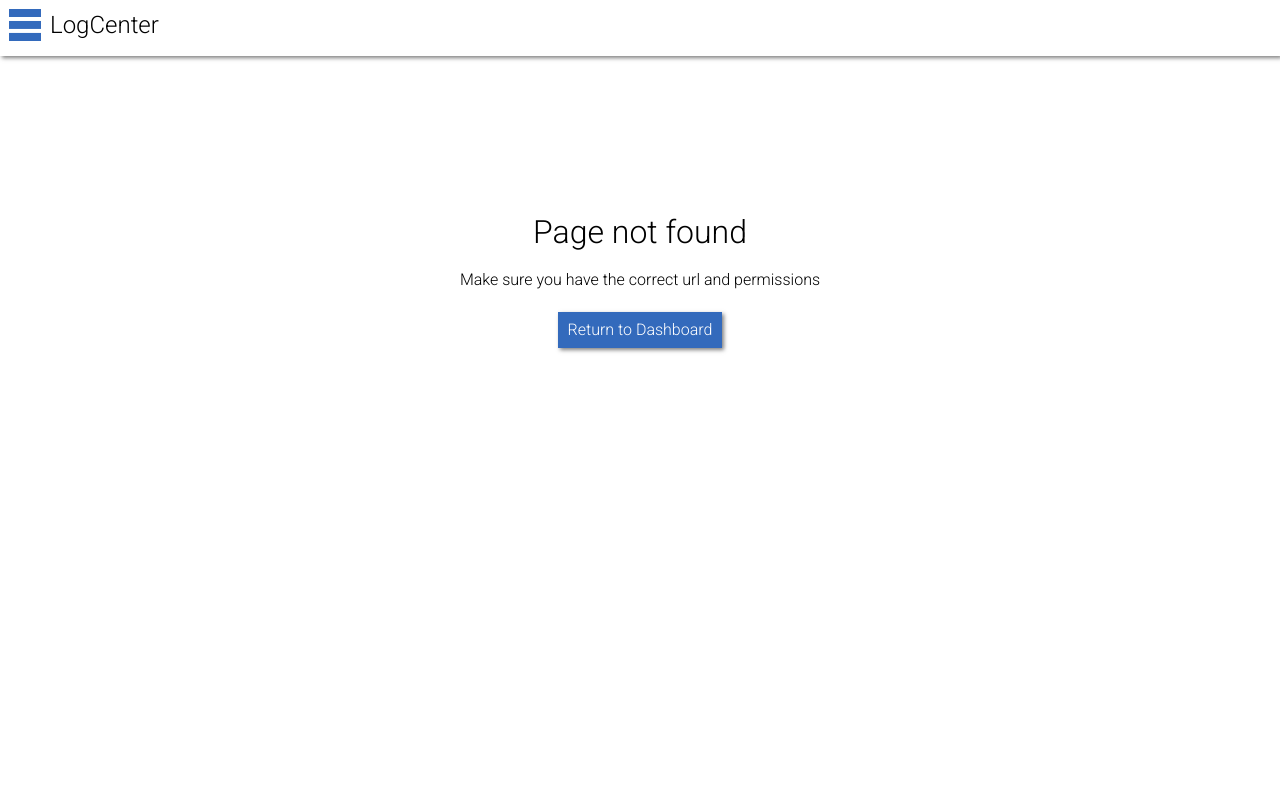
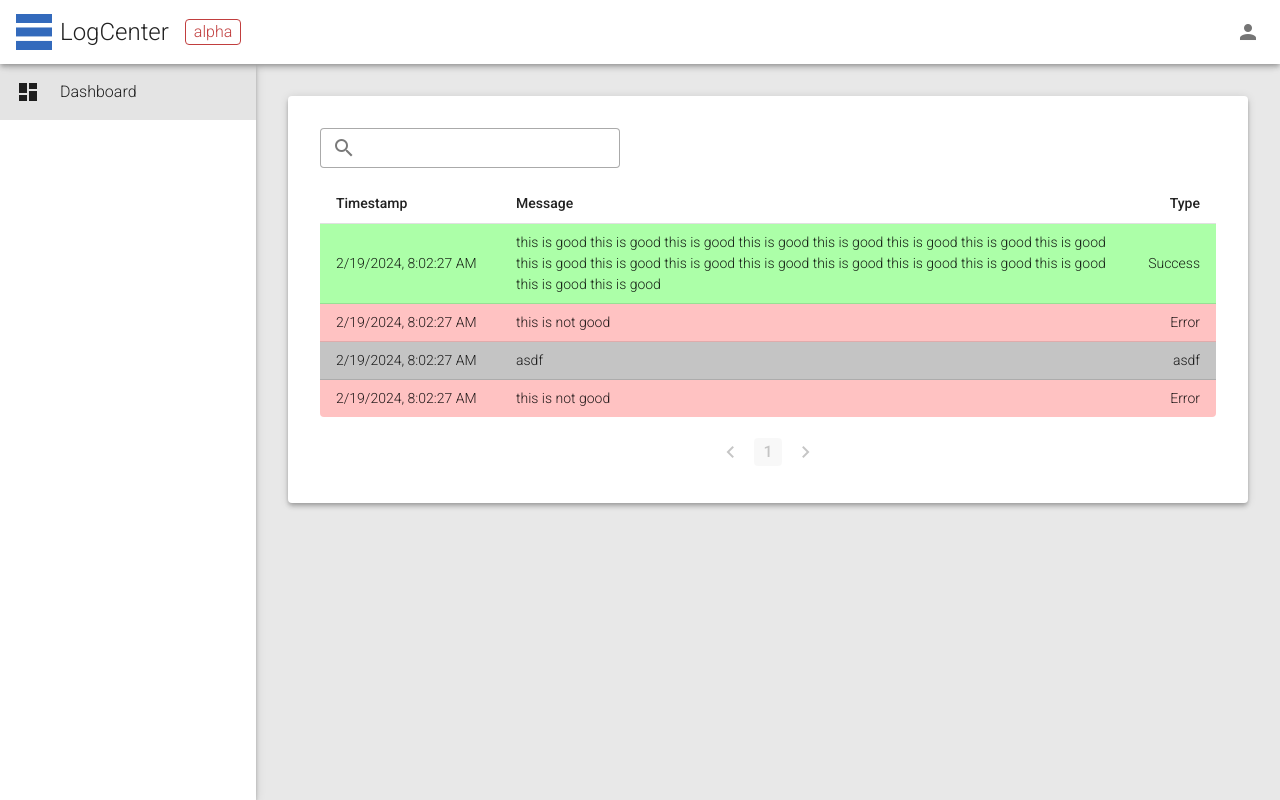
Before and after one commit to chris-oleson/logcenter, a Vue app: page /dashboard in a window 1280 px wide. Before the commit this address had no page. Built offline with nearby package versions, Linux system fonts and the light colour scheme.

Commit message:
Adding vuetify

```diff
--- a/src/App.vue
+++ b/src/App.vue
@@ -1,10 +1,16 @@
 <template>
-    <TopBar></TopBar>
-    <RouterView></RouterView>
+    <v-app>
+        <TopBar></TopBar>
+        <SideBar v-if="route.path == '/dashboard'"></SideBar>
+        <v-main>
+            <RouterView></RouterView>
+        </v-main>
+    </v-app>
 </template>
 
 <script setup>
     import TopBar from './components/TopBar'
+    import SideBar from './components/SideBar'
     import { watch } from 'vue'
     import { useRoute, RouterView } from 'vue-router'
     const route = useRoute()
@@ -16,45 +22,9 @@
 </script>
 
 <style>
-:root {
-    --primary-color: #336abc;
-    --background-color: #fff;
-    --shadow: 2px 2px 4px rgba(0, 0, 0, 0.5);
-    --log-default: (128, 128, 128)
-}
-
-body {
-    font-family: roboto;
-    font-weight: 300;
-    background-color: var(--background-color);
-}
-
-h1 {
-    font-size: 32px;
-}
-
-h2 {
-    font-size: 24px
-}
-
+/* Removing default link styling */
 a {
     color: inherit;
     text-decoration: inherit;
 }
-
-.button {
-    background-color: var(--primary-color);
-    padding: 10px;
-    color: var(--background-color);
-    display: inline-block;
-    transition-duration: 200ms;
-    box-shadow: var(--shadow);
-}
-.button:hover {
-    filter: brightness(1.15);
-}
-
-p {
-    margin: 24px;
-}
 </style>
--- /dev/null
+++ b/src/components/SideBar.vue
@@ -0,0 +1,11 @@
+<template>
+    <v-navigation-drawer permanent floating :rail="mobile" elevation="4">
+        <v-list class="font-weight-light pa-0" :value="page">
+            <v-list-item replace slim prepend-icon="mdi-view-dashboard" class="py-4" to="/dashboard">Dashboard</v-list-item>
+        </v-list>
+    </v-navigation-drawer>
+</template>
+
+<script setup>
+
+</script>
--- a/src/components/TopBar.vue
+++ b/src/components/TopBar.vue
@@ -1,30 +1,27 @@
 <template>
-    <div class="top-bar">
-        <router-link class="logo" to="/">
-            <img src="/src/assets/logo.png">
-            <h2>LogCenter</h2>
+    <v-app-bar>
+        <router-link class="d-inline-flex align-center mx-4" to="/">
+            <img src="/src/assets/logo.png" height="36" width="36" alt="LogCenter logo"/>
+            <h2 class="font-weight-light ml-2">LogCenter</h2>
         </router-link>
-    </div>
+        <v-card class="font-weight-light text-error px-2" variant="outlined">alpha</v-card>
+
+        <v-spacer/>
+
+        <!-- Dashboard menu -->
+        <v-menu offset-y close-on-click transition="slide-y-transition" nudge-bottom='24'>
+            <template v-slot:activator="{ props }">
+                <v-btn icon="mdi-account" class="mx-2" variant="plain" v-bind="props"/>
+            </template>
+            <v-list class="font-weight-light pa-0" width="200">
+                <v-list-item prepend-icon="mdi-cog" to="/settings">Settings</v-list-item>
+                <v-list-item prepend-icon="mdi-email-outline" to="/contact">Support</v-list-item>
+                <v-list-item prepend-icon="mdi-logout" @click="logOut">Log out</v-list-item>
+            </v-list>
+        </v-menu>
+    </v-app-bar>
 </template>
 
 <script setup>
 
 </script>
-
-<style scoped>
-    .top-bar {
-        height: 7vh;
-        box-shadow: var(--shadow);
-    }
-
-    .logo {
-        display: inline-flex;
-        align-items: center;
-    }
-
-    img {
-        height: 32px;
-        width: 32px;
-        padding: 9px;
-    }
-</style>
--- a/src/main.js
+++ b/src/main.js
@@ -1,11 +1,14 @@
 import { createApp } from 'vue'
-import './reset.css'
 import App from './App.vue'
 const app = createApp(App)
 
 // Vue Router
 import { router } from '/src/router'
 app.use(router)
+
+// Vuetify
+import vuetify from '/src/vuetify'
+app.use(vuetify)
 
 // Pinia
 import { createPinia } from 'pinia'
--- a/src/reset.css
+++ /dev/null
@@ -1,43 +0,0 @@
-html, body, div, span, applet, object, iframe,
-h1, h2, h3, h4, h5, h6, p, blockquote, pre,
-a, abbr, acronym, address, big, cite, code,
-del, dfn, em, img, ins, kbd, q, s, samp,
-small, strike, strong, sub, sup, tt, var,
-b, u, i, center,
-dl, dt, dd, ol, ul, li,
-fieldset, form, label, legend,
-table, caption, tbody, tfoot, thead, tr, th, td,
-article, aside, canvas, details, embed,
-figure, figcaption, footer, header, hgroup,
-menu, nav, output, ruby, section, summary,
-time, mark, audio, video {
-	margin: 0;
-	padding: 0;
-	border: 0;
-	font-size: 100%;
-	font: inherit;
-	vertical-align: baseline;
-}
-/* HTML5 display-role reset for older browsers */
-article, aside, details, figcaption, figure,
-footer, header, hgroup, menu, nav, section {
-	display: block;
-}
-body {
-	line-height: 1;
-}
-ol, ul {
-	list-style: none;
-}
-blockquote, q {
-	quotes: none;
-}
-blockquote:before, blockquote:after,
-q:before, q:after {
-	content: '';
-	content: none;
-}
-table {
-	border-collapse: collapse;
-	border-spacing: 0;
-}
--- a/src/router.js
+++ b/src/router.js
@@ -15,7 +15,7 @@ export const router = createRouter({
             }
         },
         {
-            path: '/',
+            path: '/dashboard',
             component: Dashboard,
             meta: {
                 title: 'Dashboard - LogCenter'
--- a/src/views/Dashboard.vue
+++ b/src/views/Dashboard.vue
@@ -1,71 +1,72 @@
 <template>
-    <div class="logs">
-        <Dropdown label="Type" :default="filterType" :options="logTypes"></Dropdown>
-
-        <div v-for="log in logs" v-bind:key="log" class="log" :style="`background-color: ${getColor(log.type)}; color: ${getText(log.type)};`">
-            <div>{{ log.type }}</div>
-            <div>{{ log.message }}</div>
-            <div>{{ log.timestamp }}</div>
+    <v-card elevation="4" class="ma-8 pa-8">
+        <div style="width: 300px">
+            <v-text-field v-model="search" density="compact" prepend-inner-icon="mdi-magnify" label="Search" single-line variant="outlined" hide-details></v-text-field>
         </div>
 
-        <div style="text-align: right;">
-            <Dropdown label="Show" :default="showNumber" :options="numbers"></Dropdown>
-        </div>
-    </div>
+        <v-data-table density="compact" :search="search" :headers="headers" :items="logs" class="font-weight-light mt-4" items-per-page-text="Show">
+            <template v-slot:item="{ item }">
+                <tr :style="`background-color: ${getColor(item.type)};`">
+                    <td class="py-2 px-4">{{ item.timestamp }}</td>
+                    <td class="py-2 px-4">{{ item.message }}</td>
+                    <td class="py-2 px-4" style="text-align: right;">{{ item.type }}</td>
+                </tr>
+            </template>
+
+            <template v-slot:bottom>
+                <v-pagination v-model="page" :length="pageCount" density="compact" class="mt-4"></v-pagination>
+            </template>
+        </v-data-table>
+    </v-card>
 </template>
 
 <script setup>
 import { ref, computed } from 'vue'
 import { useStore } from '/src/pinia'
 const store = useStore()
-import tinycolor from "tinycolor2";
-import Dropdown from '/src/components/Dropdown'
 
-const showNumber = ref('10')
-const numbers = [
-    10,
-    25,
-    50,
-    100
-]
-
-const filterType = ref('All')
-const logTypes = computed(() => {
-    let types = ['All']
-    for (let logType of store.logTypes) {
-        types.push(logType.type)
-    }
-    return types
+const search = ref('')
+const page = ref(1)
+const itemsPerPage = 10
+const pageCount = computed(() => {
+    return Math.ceil(logs.length / itemsPerPage)
 })
 
 function getColor(type) {
     for (let logType of store.logTypes) {
-        if (logType.type == type) {
+        if (logType.type.toLowerCase() == type.toLowerCase()) {
             return logType.color
         }
     }
     return store.defaultColor
 }
 
-function getText(type) {
-    let color = tinycolor(getColor(type))
-    if (color.getBrightness() < 128) {
-        return ('#ffffff')
-    }
-    else {
-        return '#000000'
-    }
-}
+const headers = [
+    {
+        key: 'timestamp',
+        title: 'Timestamp',
+        minWidth: '180px'
+    },
+    {
+        key: 'message',
+        title: 'Message',
+    },
+    {
+        key: 'type',
+        title: 'Type',
+        align: 'end',
+    },
+]
 
 const logs = [
     {
         timestamp: '2/19/2024, 8:02:27 AM',
-        type: 'success',
-        message: 'this is good',
+        type: 'Success',
+        message: 'this is good this is good this is good this is good this is good this is good this is good this is good this is good this is good this is good this is good this is good this is good this is good this is good this is good this is good',
     },
     {
         timestamp: '2/19/2024, 8:02:27 AM',
-        type: 'error',
+        type: 'Error',
         message: 'this is not good',
     },
     {
@@ -75,31 +76,8 @@ const logs = [
     },
     {
         timestamp: '2/19/2024, 8:02:27 AM',
-        type: 'error',
+        type: 'Error',
         message: 'this is not good',
     },
 ]
 </script>
-
-<style scoped>
-label {
-    margin-bottom: 24px;
-    margin-right: 24px;
-    display: inline-block;
-}
-
-.logs {
-    margin: 24px;
-    padding: 24px;
-    box-shadow: var(--shadow);
-    border-radius: 5px;
-}
-
-.log {
-    border-radius: 5px;
-    margin: 5px 0px;
-    padding: 10px;
-    display: flex;
-    justify-content: space-between;
-}
-</style>
--- a/src/views/PageNotFound.vue
+++ b/src/views/PageNotFound.vue
@@ -1,14 +1,7 @@
 <template>
-    <div>
-        <h1>Page not found</h1>
-        <p>Make sure you have the correct url and permissions</p>
-        <router-link class="button" to="/">Return to Dashboard</router-link>
+    <div class="text-center">
+        <h1 class="mt-10 font-weight-light">Page not found</h1>
+        <h3 class="mt-10 font-weight-light">Make sure you have the correct url and permissions</h3>
+        <v-btn rounded="0" class="mt-10 bg-primary" to="/">Return to home page</v-btn>
     </div>
 </template>
-
-<style scoped>
-    div {
-        margin-top: 20vh;
-        text-align: center;
-    }
-</style>
--- /dev/null
+++ b/src/vuetify.js
@@ -0,0 +1,38 @@
+import '@mdi/font/css/materialdesignicons.css'
+import 'vuetify/styles'
+import { createVuetify } from 'vuetify'
+
+export default createVuetify({
+    defaults: {
+        global: {
+          ripple: false,
+        },
+    },
+    theme: {
+        themes: {
+            light: {
+                dark: false,
+                colors: {
+                    primary: '#336abc',
+                    background: '#e8e8e8',
+                    accent: '#aed581',
+                    secondary: '#ffffff',
+                    success: '#83af50',
+                    warning: '#ff8c19',
+                    error: '#c13e3e',
+                }
+            },
+            dark: {
+                dark: true,
+                colors: {
+                    primary: '#336abc',
+                    accent: '#3d4b2f',
+                    secondary: '#272727',
+                    success: '#83af50',
+                    warning: '#ff8c19',
+                    error: '#c13e3e',
+                }
+            },
+        },
+    },
+})
--- a/vite.config.js
+++ b/vite.config.js
@@ -1,9 +1,13 @@
 import { defineConfig } from 'vite'
 import vue from '@vitejs/plugin-vue'
+import vuetify from 'vite-plugin-vuetify'
 
 // https://vitejs.dev/config/
 export default defineConfig({
-    plugins: [vue()],
+    plugins: [
+        vue(),
+        vuetify(),
+    ],
 
     resolve: {
         extensions: ['.js', '.vue'],
```
Also changed, not shown: package.json (+5 -2 lines), src/components/Dropdown.vue (deleted, +0 -72 lines), src/assets/menu-down.svg (deleted), 1 other file (tests, documents, lock files or other folders).
